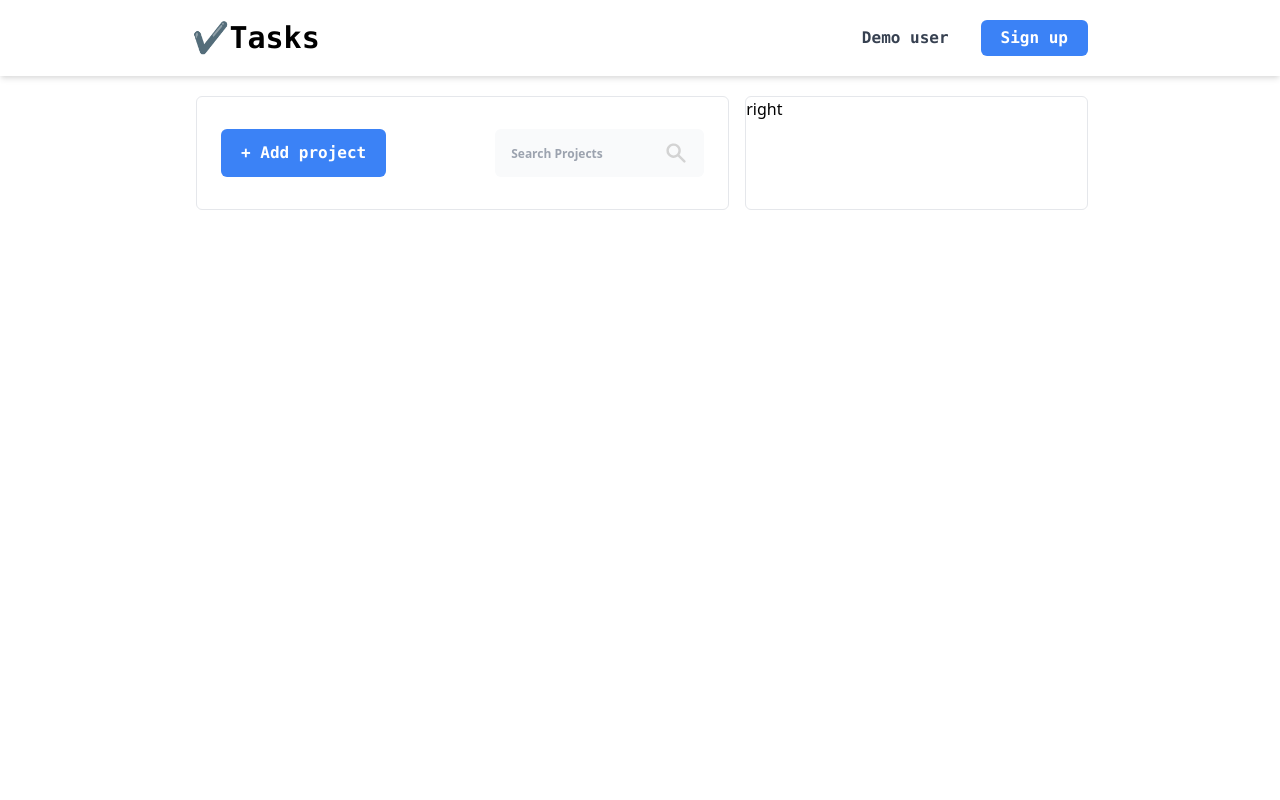
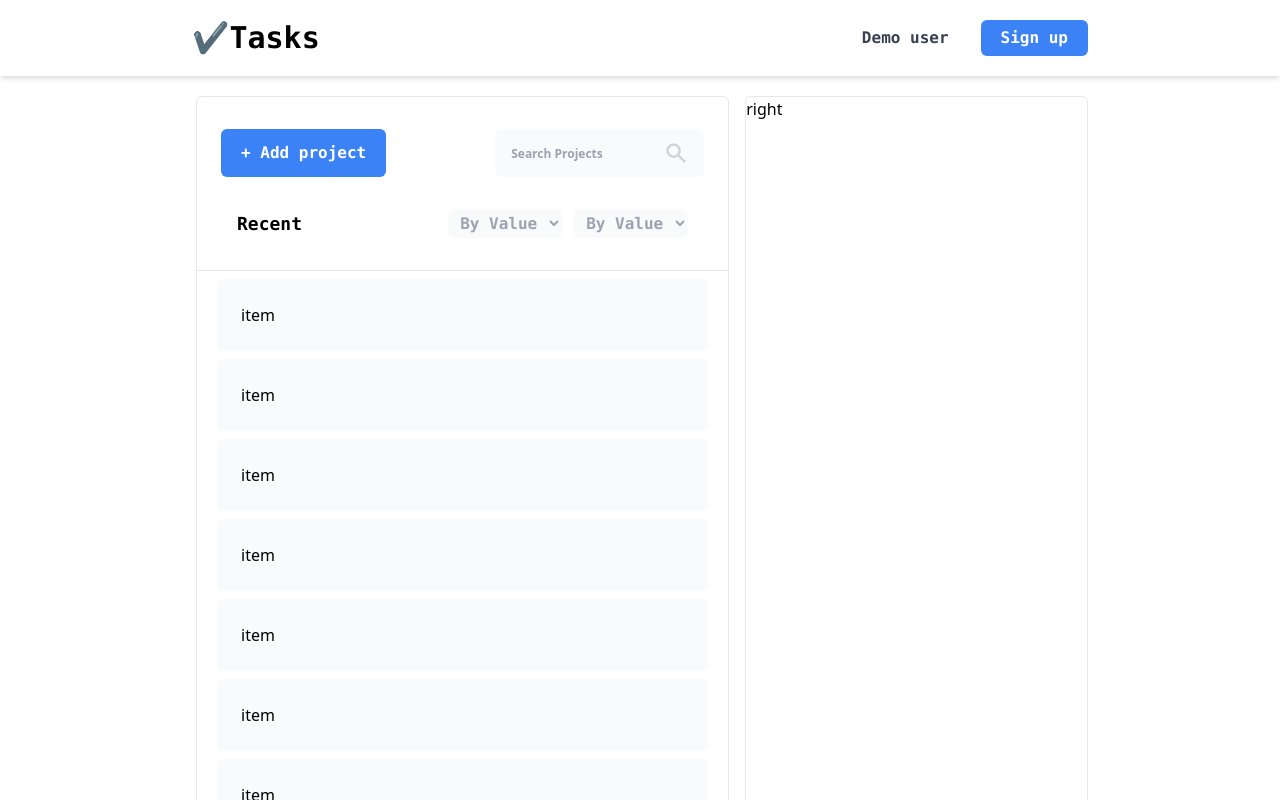
Before and after one commit to ognjen-dev/task-project, a React (Create React App) app: page / in a window 1280 px wide. Shown: the top 800 px of the page. Built offline with nearby package versions, Linux system fonts and the light colour scheme.

Commit message:
create list

```diff
--- a/src/app/components/Body.jsx
+++ b/src/app/components/Body.jsx
@@ -5,7 +5,7 @@ import BodyRight from "./BodyRight";
 const Body = () => {
   return (
     <div className="lg:px-48 md:px-32 px-1 flex flex-row justify-center py-5">
-      <div className="border rounded-md w-full lg:p-0 mx-1 lg:w-4/6 lg:mr-4">
+      <div className="border rounded-md w-full h-screen lg:p-0 mx-1 lg:w-4/6 lg:mr-4">
         <BodyLeft />
       </div>
       <div className="border rounded-md w-96 lg:block hidden">
--- a/src/app/components/BodyLeft.jsx
+++ b/src/app/components/BodyLeft.jsx
@@ -1,29 +1,12 @@
 import React from "react";
-import SearchInput from "app/components/SearchInput";
-import Button from "app/components/Button";
+import NavFilters from "app/components/NavFilters";
+import List from "app/components/List";
 
 const BodyLeft = () => {
   return (
-    <div className="flex flex-row justify-between py-8 lg:px-6 px-3">
-      <div className="lg:block hidden max-h-14">
-        <Button
-          buttonColor="blue"
-          buttonText="+ Add project"
-          textSize="md"
-          textStyle="bold"
-          py="3"
-        />
-      </div>
-      <div className="lg:hidden ">
-        <Button
-          buttonColor="blue"
-          buttonText="+ Add project"
-          textSize="md"
-          textStyle="bold"
-          py="2"
-        />
-      </div>
-    <SearchInput />
+    <div className="">
+      <NavFilters />
+      <List />
     </div>
   );
 };
--- /dev/null
+++ b/src/app/components/List.jsx
@@ -0,0 +1,21 @@
+import React from 'react'
+import ListItem from 'app/components/ListItem'
+
+const List = () => {
+    return (
+        <ul>
+            <ListItem itemPlaceholder="item" />
+            <ListItem itemPlaceholder="item" />
+            <ListItem itemPlaceholder="item" />
+            <ListItem itemPlaceholder="item" />
+            <ListItem itemPlaceholder="item" />
+            <ListItem itemPlaceholder="item" />
+            <ListItem itemPlaceholder="item" />
+            <ListItem itemPlaceholder="item" />
+            <ListItem itemPlaceholder="item" />
+            <ListItem itemPlaceholder="item" />
+        </ul>
+    )
+}
+
+export default List
--- /dev/null
+++ b/src/app/components/ListItem.jsx
@@ -0,0 +1,13 @@
+import React from "react";
+
+const ListItem = ({ itemPlaceholder }) => {
+  return (
+    <div className="bg-gray-50 p-6 my-2 mx-5 rounded-md">
+      <p>
+          {itemPlaceholder}
+      </p>
+    </div>
+  );
+};
+
+export default ListItem;
--- /dev/null
+++ b/src/app/components/NavFilters.jsx
@@ -0,0 +1,52 @@
+import React from "react";
+import SearchInput from "app/components/SearchInput";
+import Button from "app/components/Button";
+import SelectDropdown from "app/components/SelectDropdown";
+
+const NavFilters = () => {
+  return (
+    <div>
+      <div className="flex flex-row justify-between py-8 lg:px-6 px-3">
+        <div className="lg:block hidden max-h-14">
+          <Button
+            buttonColor="blue"
+            buttonText="+ Add project"
+            textSize="md"
+            textStyle="bold"
+            py="3"
+          />
+        </div>
+        <div className="lg:hidden ">
+          <Button
+            buttonColor="blue"
+            buttonText="+ Add project"
+            textSize="md"
+            textStyle="bold"
+            py="2"
+          />
+        </div>
+        <SearchInput />
+      </div>
+      {/* red ispod */}
+      <div className="px-10 flex flex-row items-center justify-between border-b pb-8">
+        <p className="font-bold font-mono text-lg">Recent</p>
+        <div className="flex flex-row">
+          <div className="mr-3">
+            <SelectDropdown
+              selectPlaceholder="By Value"
+              selectValue="by value"
+            />
+          </div>
+          <div className="">
+            <SelectDropdown
+              selectPlaceholder="By Value"
+              selectValue="by value"
+            />
+          </div>
+        </div>
+      </div>
+    </div>
+  );
+};
+
+export default NavFilters;
--- /dev/null
+++ b/src/app/components/SelectDropdown.jsx
@@ -0,0 +1,17 @@
+import React from "react";
+
+const SelectDropdown = ({ selectPlaceholder, selectValue }) => {
+  return (
+    <div>
+      <select
+        className="px-2 py-1 font-semibold font-mono bg-gray-50 text-gray-400 rounded-md"
+        name="items"
+        id="items"
+      >
+        <option value={selectValue}>{selectPlaceholder}</option>
+      </select>
+    </div>
+  );
+};
+
+export default SelectDropdown;
```
